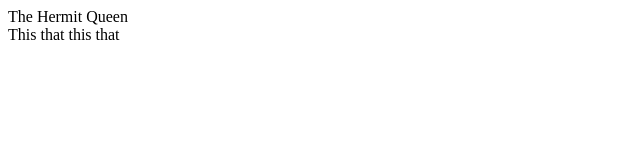
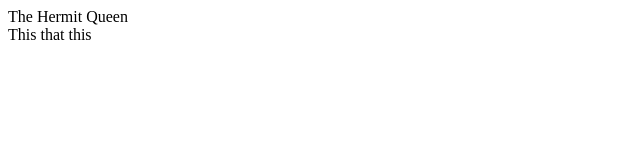
Before and after one commit to DashaDasha88/thehermitknight, a React (Create React App) app: page / in a window 1280 px wide. Shown: the top 160 px of the page, without its empty margins (0-640 px from the left). Built offline with nearby package versions, Linux system fonts and the light colour scheme.

Commit message:
add navbar text

```diff
--- a/src/components/Navbar.jsx
+++ b/src/components/Navbar.jsx
@@ -3,7 +3,7 @@ import React from 'react';
 const Navbar = () => {
   return (
     <div>
-      This that this that
+      This that this
     </div>
   )
 }
```
